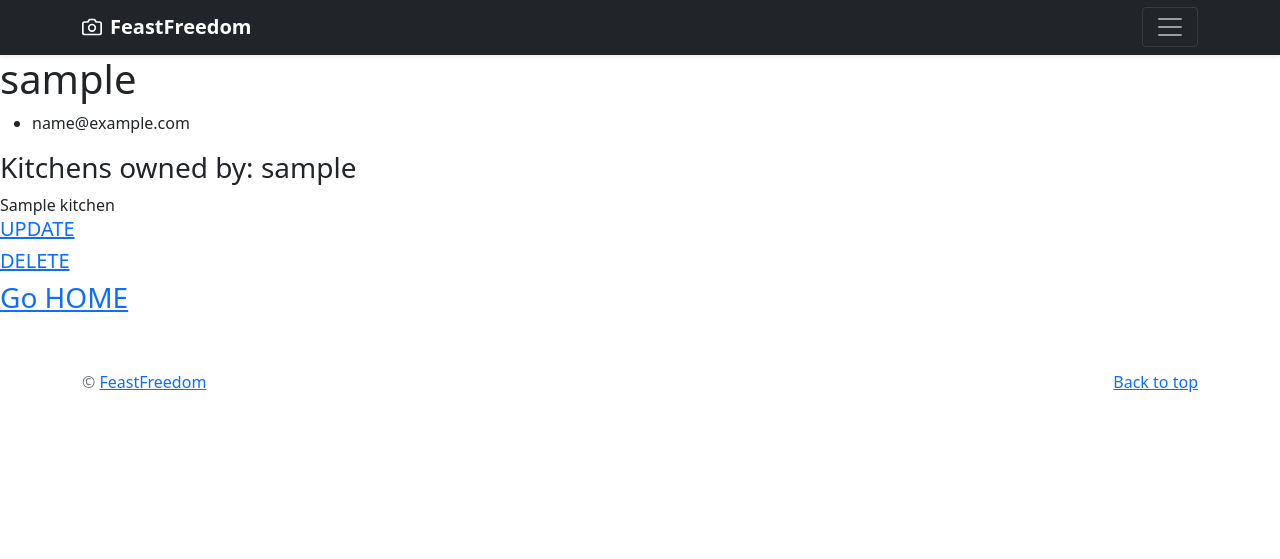
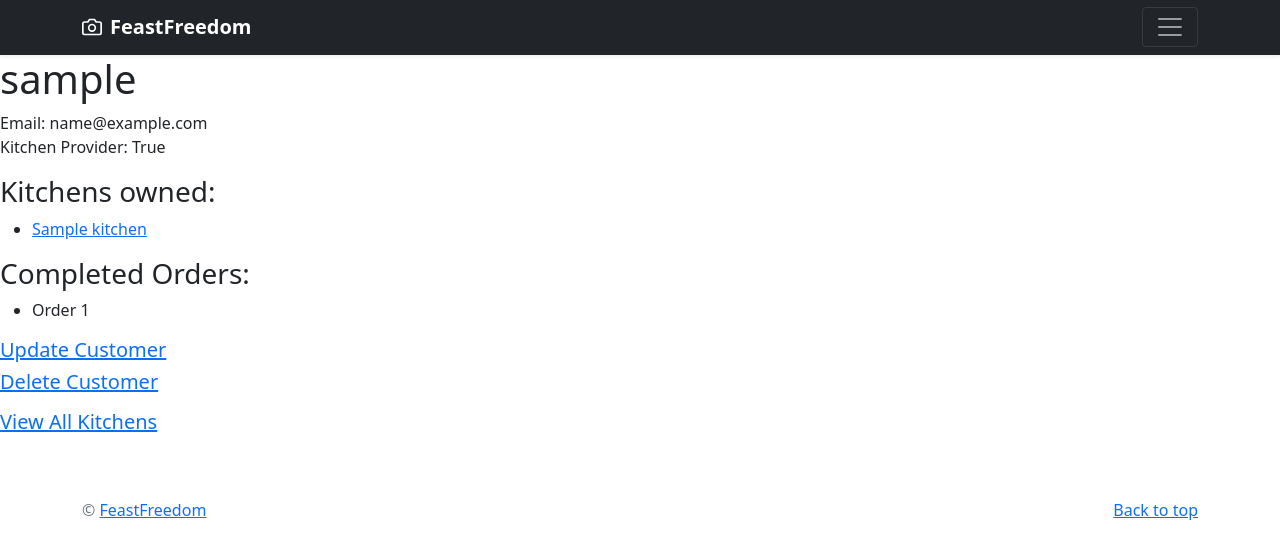
Before and after one commit to lima-BEAN/final_proj_1, a Django app: page /customer/1 in a window 1280 px wide. Shown: the part 25-584 px from the top of the page. Run offline with Django 3.2, Linux system fonts and the light colour scheme; tables that the repository leaves empty hold one stand-in row (values such as "Sample post").

Commit message:
order and kitchen are displayed in customer detail view

```diff
--- a/feastfreedom/settings.py
+++ b/feastfreedom/settings.py
@@ -126,3 +126,6 @@ MEDIA_ROOT = os.path.join(BASE_DIR, 'media')
 
 DEFAULT_AUTO_FIELD = 'django.db.models.BigAutoField'
 CART_SESSION_ID = 'cart'
+
+LOGIN_REDIRECT_URL = '/'
+LOGOUT_REDIRECT_URL = '/'
--- a/kitchen/templates/customer/customer_detail.html
+++ b/kitchen/templates/customer/customer_detail.html
@@ -2,17 +2,33 @@
 
 {% block content %}
     <h1>{{object.username}}</h1>
-        <ul>
-          <li>{{object.email}}</li>
+        <ul class="list-unstyled">
+          <li>Email: {{object.email}}</li>
+          <li>Kitchen Provider: {{object.is_provider}}</li>
         </ul>
 
-        <h3>Kitchens owned by: {{object.username}}</h3>
+        <h3>Kitchens owned:</h3>
         {% for k in kitchen_list %}
           {% if object.username == k.customer.username %}
-            {{k}}
+          <ul>
+            <li> <a href="{% url 'kitchen:kitchen_detail' k.id %}">{{k}}</a></li>
+          </ul>
           {% endif %}
         {% endfor %}
-        <a href="{% url 'kitchen:customer_update' object.id %}"> <h5>UPDATE</h5> </a>
-        <a href="{% url 'kitchen:customer_delete' object.id %}"> <h5>DELETE</h5> </a>
-    <a href="{% url 'kitchen:home' %}">  <h3>Go HOME</a></h3>
+
+        <h3>Completed Orders:</h3>
+        {% for o in order_list %}
+          {% if object.username == o.customer.username %}
+          <ul>
+            <li>{{o}}</li>
+          </ul>
+          {% endif %}
+        {% endfor %}
+        <p>
+          <a href="{% url 'kitchen:customer_update' object.id %}"> <h5>Update Customer</h5> </a>
+          <a href="{% url 'kitchen:customer_delete' object.id %}"> <h5>Delete Customer</h5> </a>
+        </p>
+        <p>
+          <a href="{% url 'kitchen:home' %}"> <h5>View All Kitchens</h5> </a>
+        </p>
 {% endblock %}
--- a/kitchen/templates/kitchen/kitchen_create.html
+++ b/kitchen/templates/kitchen/kitchen_create.html
@@ -8,6 +8,6 @@
         {% csrf_token %}
         {{ kitchen_form.as_p }}
         <button type="submit" value="Submit">Add Menu Items</button>
-        <a href="{% url 'kitchen:index' %}" > Cancel </a>
+        <a href="{% url 'kitchen:home' %}" > Cancel </a>
     </form>
 {% endblock %}
--- a/kitchen/views.py
+++ b/kitchen/views.py
@@ -81,6 +81,7 @@ class CustomerDetailView(DetailView):
         # context['customers'] = Customer.objects.all()
         context['customer_list'] = Customer.objects.all()
         context['kitchen_list'] = Kitchen.objects.all()
+        context['order_list'] = Order.objects.all()
 
         print(context)
 
```
Also changed, not shown: kitchen/templates/kitchen/kitchen_detail.html (+3 -5 lines).
